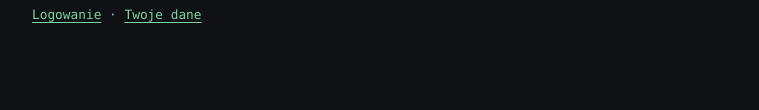
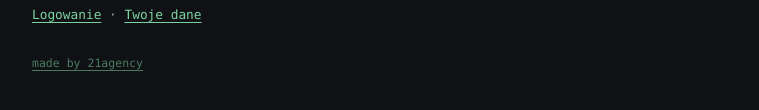
Before and after one commit to c-pirx/lifelog, a website: page public/index.html in a window 1280 px wide. Shown: the part 4821-4931 px from the top of the page, without its empty margins (260-1019 px from the left). Drawn offline with Linux system fonts and the light colour scheme; no server answers.

Commit message:
Stopka podpisana przez wykonawcę
Podpis stoi na końcu stopki, przygaszony — ma być do znalezienia,
a nie do zauważenia przed treścią strony.

Co-Authored-By: Claude Opus 5 <noreply@anthropic.com>

```diff
--- a/public/index.html
+++ b/public/index.html
@@ -404,6 +404,9 @@
     <footer class="tresc">
       <p>Lifelog — dziennik diety i treningu. Wersja zamknięta.</p>
       <p><a href="/app">Logowanie</a> · <a href="/polityka.html">Twoje dane</a></p>
+      <p class="podpis">
+        <a href="https://21agency.pl" target="_blank" rel="noopener">made by 21agency</a>
+      </p>
     </footer>
 
     <script src="/powitanie.js" type="module"></script>
--- a/public/powitanie.css
+++ b/public/powitanie.css
@@ -1198,6 +1198,13 @@ footer p {
   margin: 0 0 0.5rem;
 }
 
+/* Podpis wykonawcy: widoczny, ale nigdy pierwszy w kolejce do oka. */
+footer .podpis {
+  margin-top: 1.75rem;
+  font-size: 0.72rem;
+  opacity: 0.55;
+}
+
 @media (prefers-reduced-motion: reduce) {
   html {
     scroll-behavior: auto;
```
